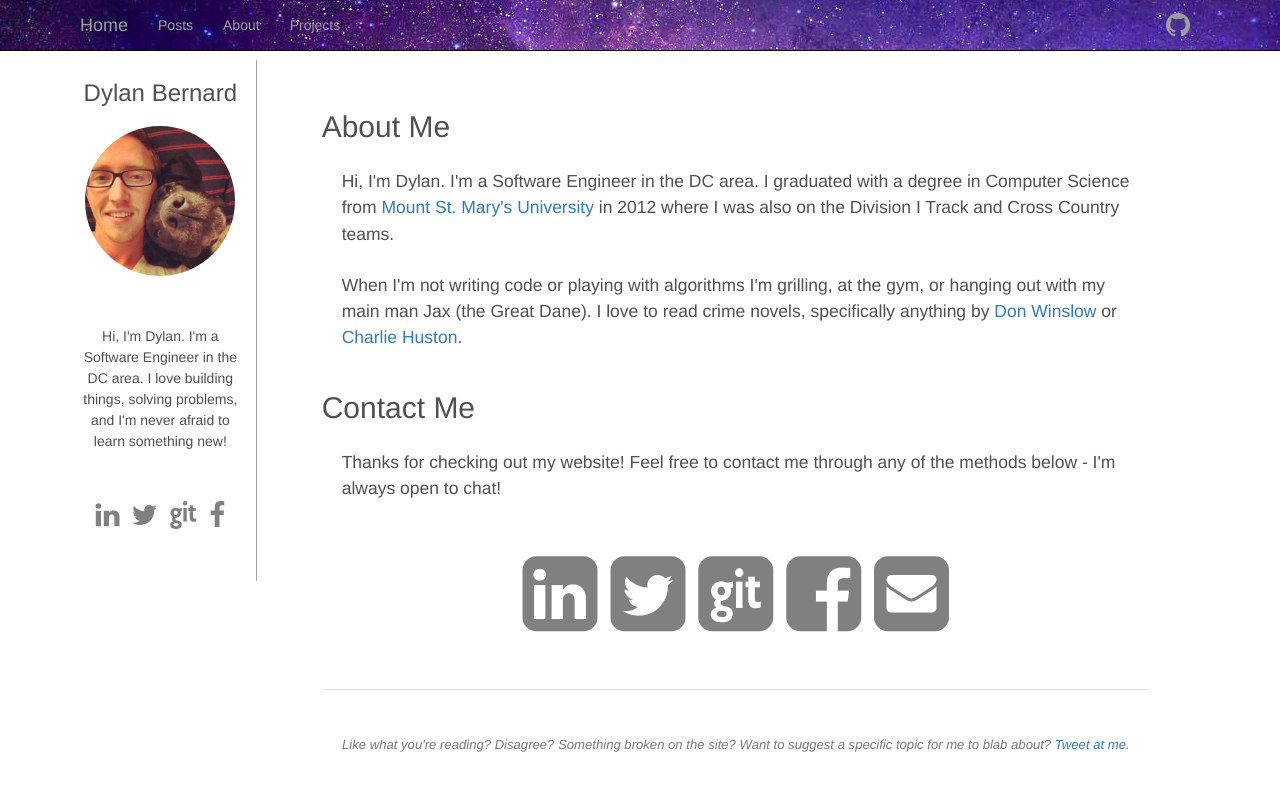
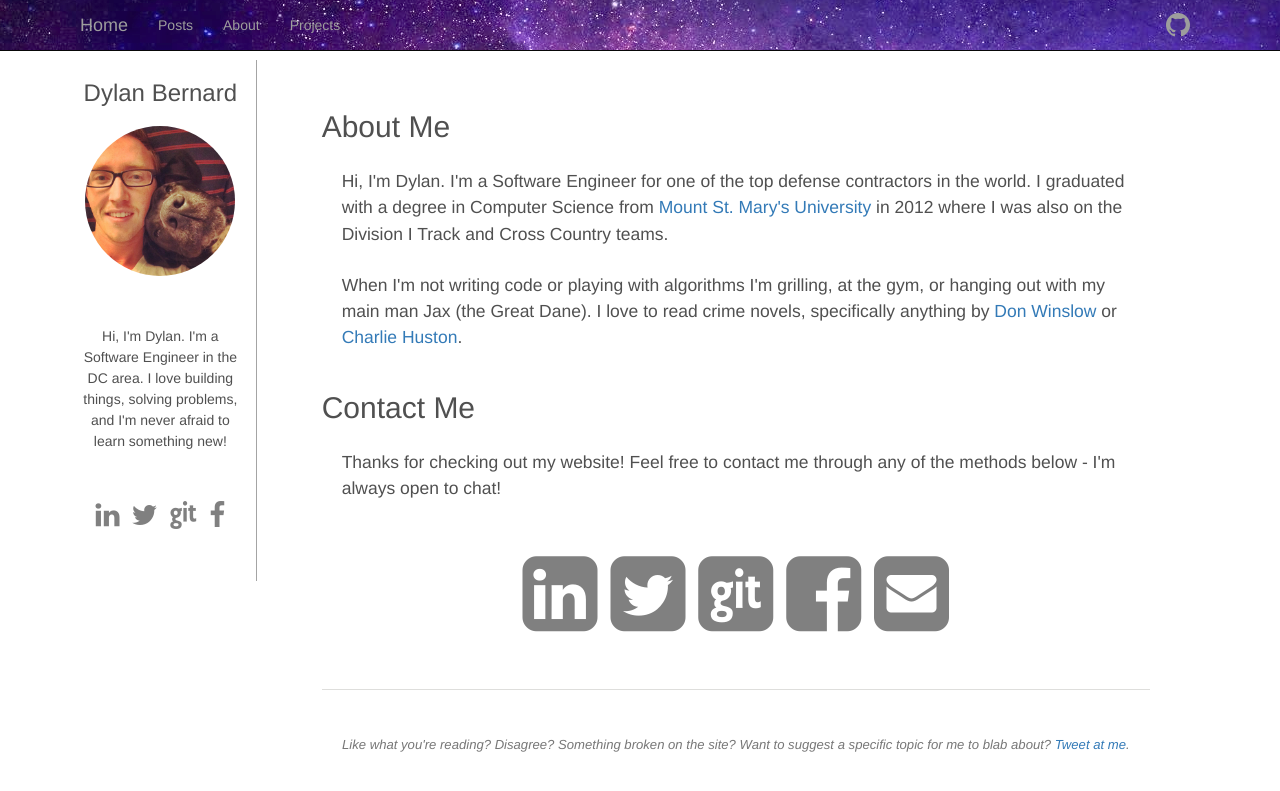
Before and after one commit to dbernard/dbernard.github.io.old, a Jekyll site: the page built from about/index.html, in a window 1280 px wide. Shown: the top 791 px of the page. Built offline with Jekyll 4.4.1, drawn with Linux system fonts in a browser that asks for light colours; nearby versions of some CDN libraries; Markdown is read by kramdown in place of the engine named in the settings.

Commit message:
update bio

```diff
--- a/about/index.html
+++ b/about/index.html
@@ -8,8 +8,8 @@ description: A little but about Dylan Bernard as an engineer and a regular guy.
 <div class="about">
 
   <p>
-  Hi, I'm Dylan. I'm a Software Engineer in the DC area. I graduated with a
-  degree in Computer Science from
+  Hi, I'm Dylan. I'm a Software Engineer for one of the top defense contractors
+  in the world. I graduated with a degree in Computer Science from
   <a href="http://www.msmary.edu/">Mount St. Mary's University</a> in 2012
   where I was also on the Division I Track and Cross Country teams.
   </p>
```
